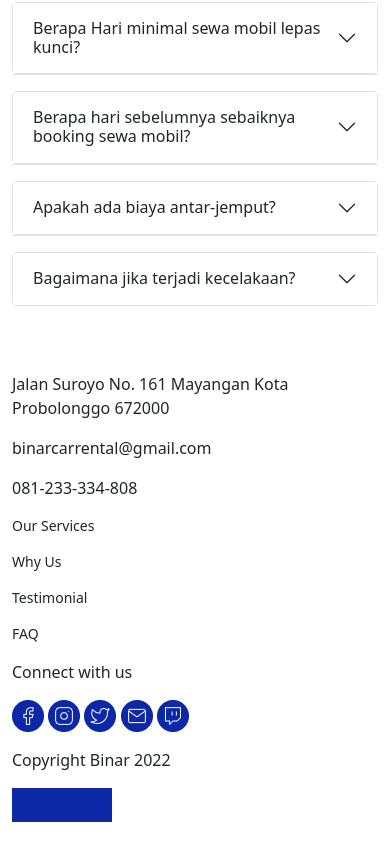
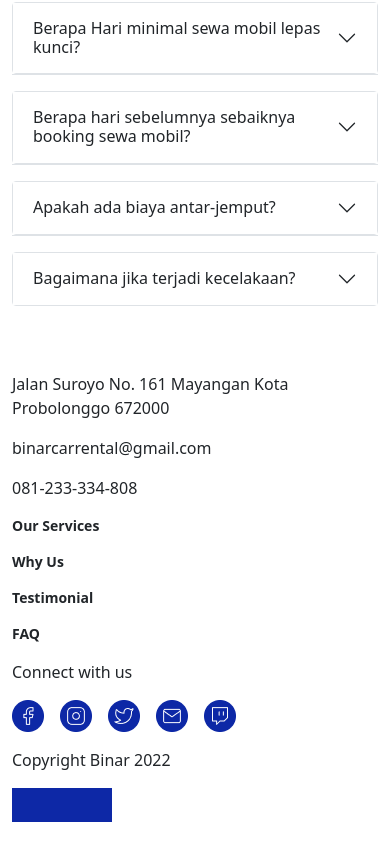
Before and after one commit to DavincyProject/challenge1, a website: page index.html in a window 390 px wide. Shown: the part 3361-4221 px from the top of the page. Drawn offline with nearby package versions, Linux system fonts and the light colour scheme.

Commit message:
tweaks: adjust some margin and gap for mobile viewport

```diff
--- a/css/style.css
+++ b/css/style.css
@@ -57,7 +57,7 @@ section {
 }
 
 .custom-footer p {
-  font-weight: 400;
+  font-weight: bold;
   font-size: 14px;
   line-height: 20px;
 }
--- a/index.html
+++ b/index.html
@@ -573,7 +573,7 @@
           </div>
           <div class="col-lg-3">
             <p>Connect with us</p>
-            <div class="mb-3">
+            <div class="mb-3 d-flex" style="gap: 16px">
               <a href="https://www.facebook.com" target="_blank">
                 <img
                   src="assets/icon/icon_facebook.png"
```
